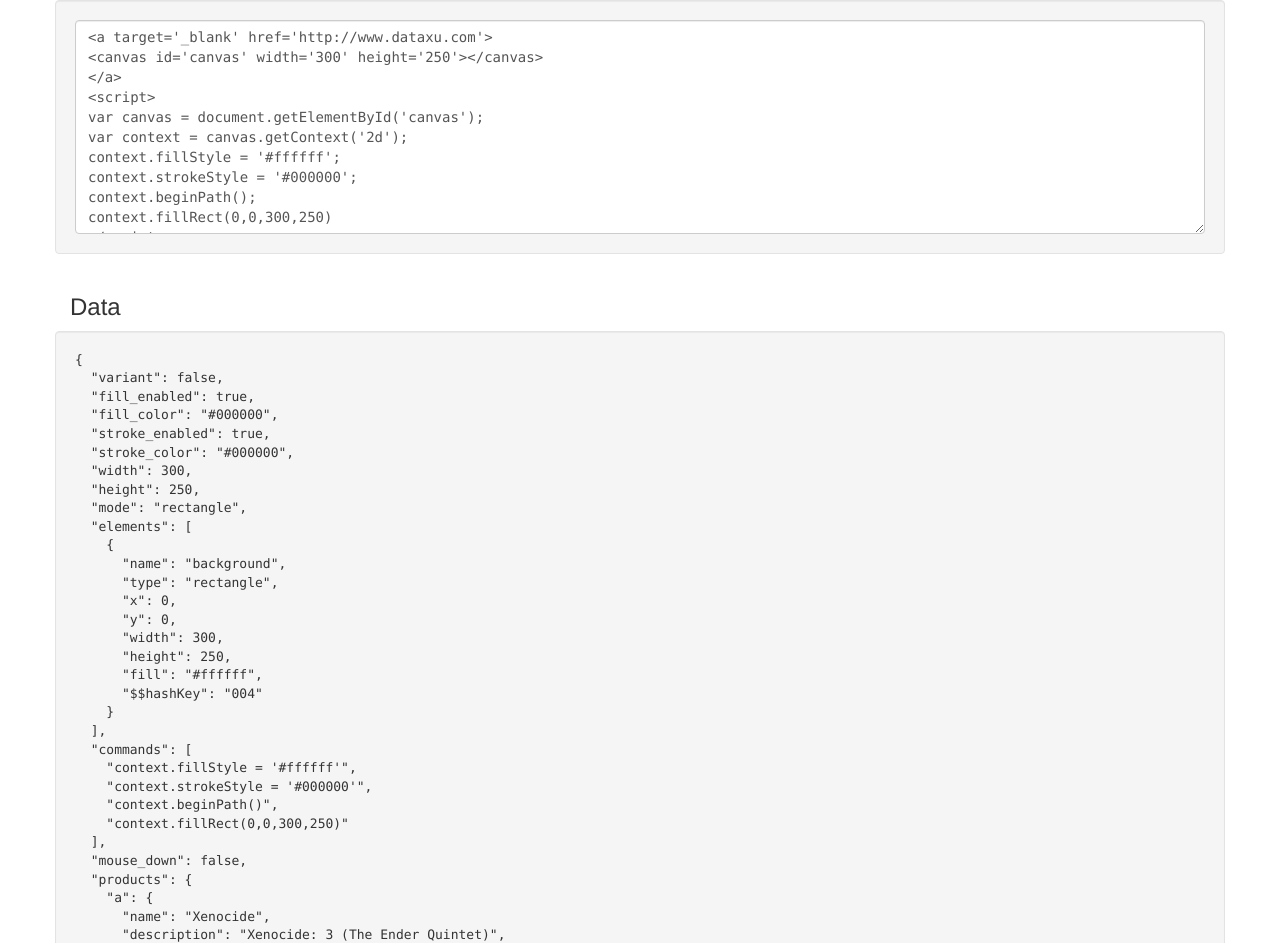
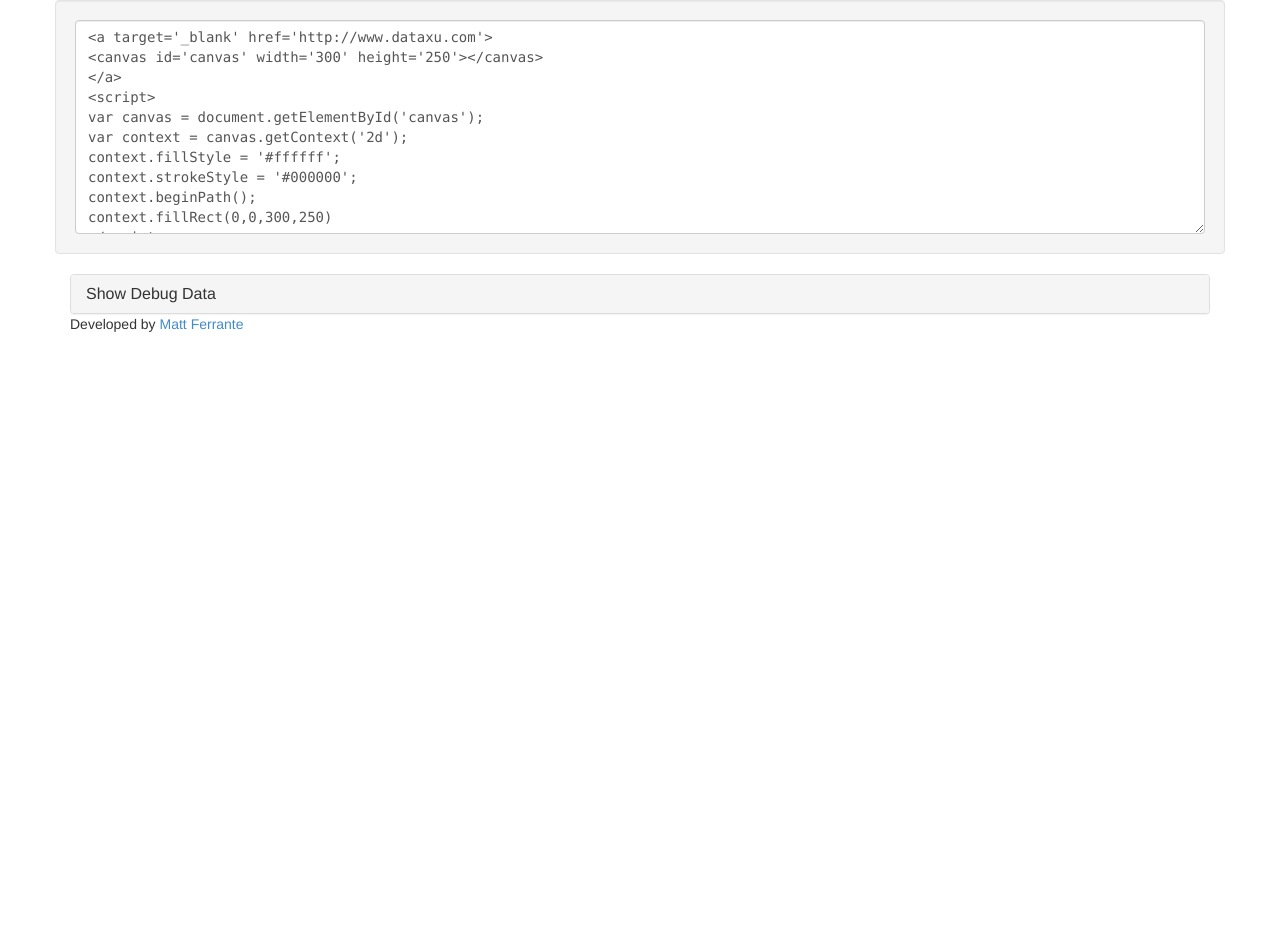
Before and after one commit to ferrants/canvio, a website: page public/index.html in a window 1280 px wide. Shown: the part 757-1700 px from the top of the page. After the commit the page ends 1091 px from the top, so only its background shows below. Drawn offline with Linux system fonts and the light colour scheme; files whose address does not match are found by name.

Commit message:
Hid debug information

```diff
--- a/public/index.html
+++ b/public/index.html
@@ -175,9 +175,20 @@
         <div class='row'>
           <pre class='well'><textarea class="form-control" rows="10">{{ generate_tag() }}</textarea></pre>
         </div>
-        <h3>Data</h3>
-        <div class='row'>
-          <pre class='well' id='meta'>{{ debug() }}</pre>
+
+        <div class="panel-group" id="accordion">
+          <div class="panel panel-default">
+            <div class="panel-heading">
+              <h4 class="panel-title">
+                <a data-toggle="collapse" data-parent="#accordion" href="#collapseOne">
+                  Show Debug Data
+                </a>
+              </h4>
+            </div>
+            <div id="collapseOne" class="panel-collapse collapse">
+              <pre class="panel-body well">{{ debug() }}</pre>
+            </div>
+          </div>
         </div>
 
         <div class="modal fade" id="template_modal" tabindex="-1" role="dialog" aria-labelledby="template_modal_label" aria-hidden="true">
```
